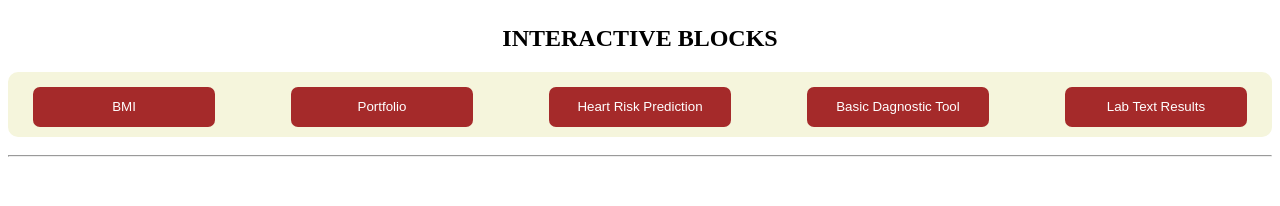
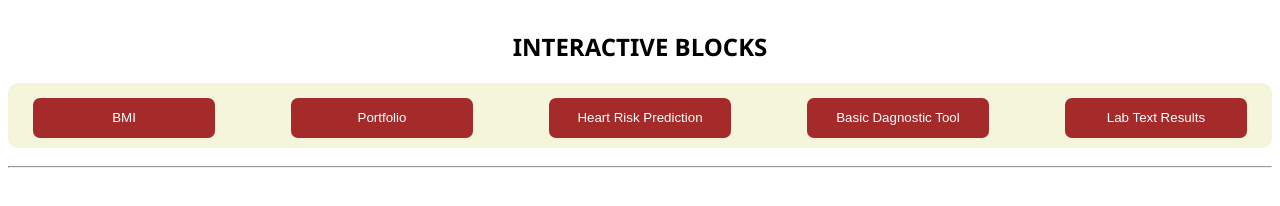
Before and after one commit to chaitu2003/IBs, a plain HTML site: page index.html in a window 1280 px wide. Drawn offline with Linux system fonts and the light colour scheme.

Commit message:
Update style.css

```diff
--- a/assets/css/style.css
+++ b/assets/css/style.css
@@ -1,6 +1,7 @@
 h2 {
-  padding-top: 5px;
+  padding-top: 10px;
   text-align: center;
+  font-family: 'Segoe UI', Tahoma, Geneva, Verdana, sans-serif;
 }
 .btns {
   display: flex;
```
